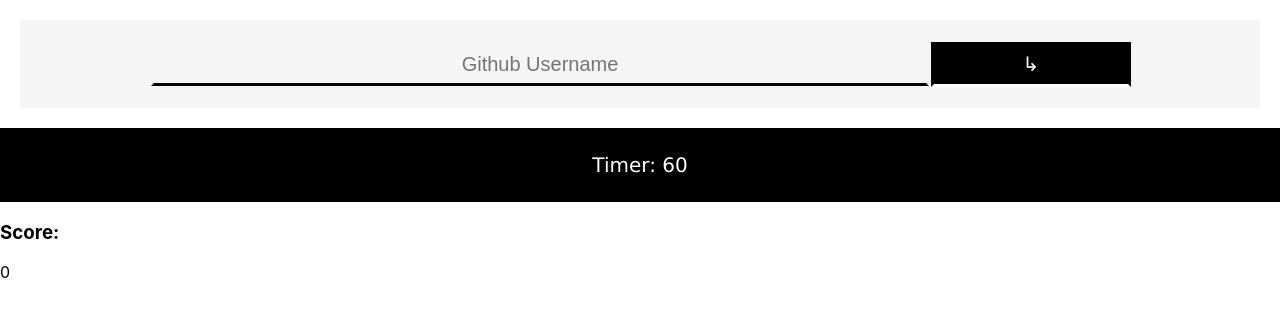
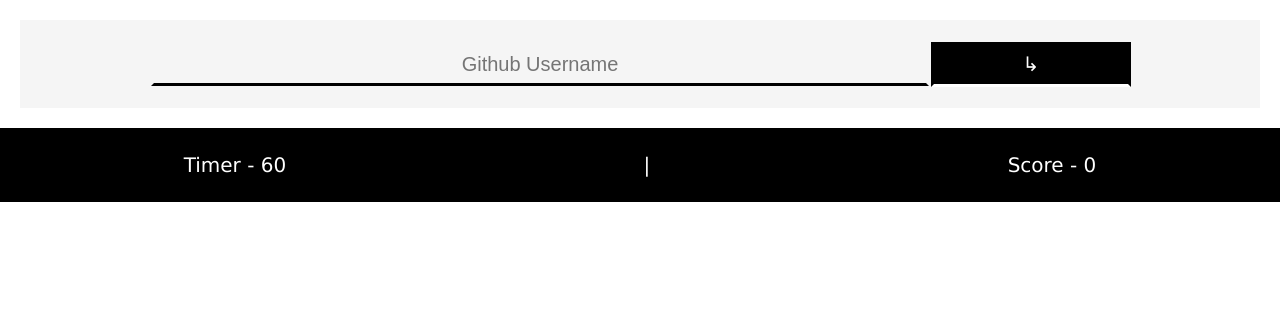
Before and after one commit to ayahkh/react-api-app, a React (Create React App) app in the folder react-api-app/: page / in a window 1280 px wide. Shown: the top 316 px of the page. Built offline with nearby package versions, Linux system fonts and the light colour scheme.

Commit message:
finalfinalfinal

```diff
--- a/react-api-app/src/components/gameWindow/results/score/score.js
+++ b/react-api-app/src/components/gameWindow/results/score/score.js
@@ -3,8 +3,7 @@ import "./style.css";
 
 const Score = ({ recentScore }) => (
   <div>
-    <h3>Score: </h3>
-    <label>{recentScore}</label>
+    <p>Score - {recentScore}</p>
   </div>
 );
 
--- a/react-api-app/src/components/gameWindow/submitSection/SubmitSection.js
+++ b/react-api-app/src/components/gameWindow/submitSection/SubmitSection.js
@@ -9,14 +9,13 @@ const SubmitSection = ({ setScore, score }) => {
   const [result, setResult] = useState("");
 
   const checkSolution = () => {
-
     if (true === selectTag.includes(answer)) {
-      setResult("✓ Right answer");
-        setScore(score + 1);
+      setAnswer("");
+      setScore(score + 1);
+      setResult("");
     } else {
       setResult("✗ wrong answer");
       setAnswer("");
-
     }
   };
 
--- a/react-api-app/src/components/gameWindow/timer/timer.js
+++ b/react-api-app/src/components/gameWindow/timer/timer.js
@@ -3,7 +3,7 @@ import React from "react";
 const Timer = props => {
   return (
     <div>
-      <p> Timer: {props.seconds} </p>
+      <p> Timer - {props.seconds} </p>
     </div>
   );
 };
--- a/react-api-app/src/components/githubSearch/start/InputStart.js
+++ b/react-api-app/src/components/githubSearch/start/InputStart.js
@@ -49,10 +49,7 @@ const MyFunctionalComponentFunction = ({ setData, setDisplay, score }) => {
         </button>
       </section>
       <section id="timer">
-        <Timer seconds={time} />
-      </section>
-      <section>
-        <Score recentScore={score} />
+        <Timer seconds={time} /> | <Score recentScore={score} />
       </section>
     </div>
   );
--- a/react-api-app/src/components/githubSearch/start/style.css
+++ b/react-api-app/src/components/githubSearch/start/style.css
@@ -30,6 +30,10 @@
 }
 
 #timer {
+  display: flex;
+  flex-direction: row;
+  align-items: center;
+  justify-content: space-around;
   padding: 5px 5px;
   color: white;
   background: black;
```
